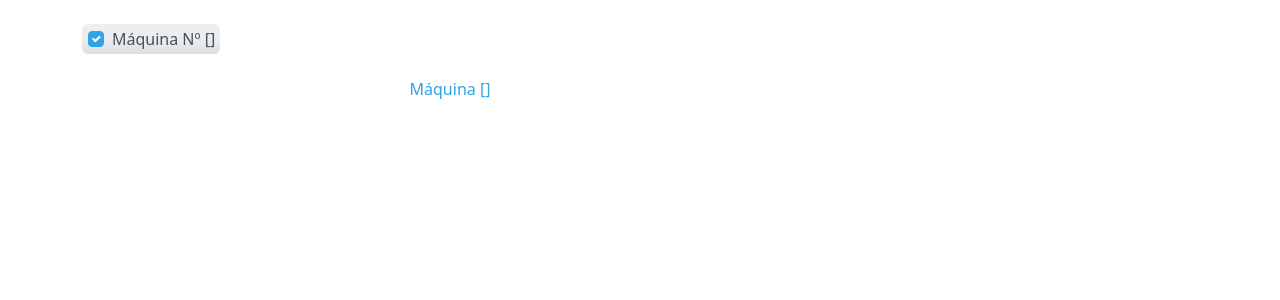
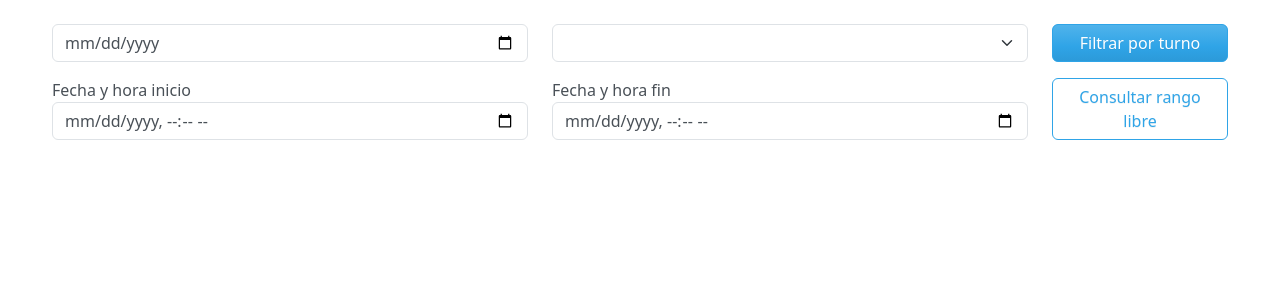
Before and after one commit to raikot365/flask-dashboard, a Flask app: template app/templates/maquinas.html in a window 1280 px wide. Shown: the part 56-356 px from the top of the page. Run offline with Flask 3, Linux system fonts and the light colour scheme; the template is opened without the code that fills it: most values are stand-ins (such as "Sample title", 1, 10 or a date in 2020); some libraries are stand-ins or nearby versions.

Commit message:
agregado de barras de busqueda en pantalla de maquinas
- filtrado por turno o fecha/hora de inicio y fin sin recarga de la pantalla de series temporales
- se agrego nueva api para no tener que renderizar la pagina completa
- arreglo menor de bugs y textos en las diferente pantallas

```diff
--- a/app/app.py
+++ b/app/app.py
@@ -464,12 +464,77 @@ def maquinas():
     return render_template(
         "maquinas.html",
         maquinas=maquinas,
-        # Pasa ambos pares de parámetros (uno de los dos estará vacío)
-        date=args.get("date", ""),
-        turno=args.get("turno", ""),
-        start=start_str or "",
-        end=end_str or ""
+        initial_date=args.get("date", ""),
+        initial_turno=args.get("turno", ""),
+        initial_start=start_str or "",
+        initial_end=end_str or ""
     )
+
+# --------------------------------------------------------------------------
+# API: obtener lista de máquinas para un intervalo (JSON)
+# --------------------------------------------------------------------------
+@app.route("/api/maquinas")
+@require_login
+def api_maquinas():
+    eng = get_engine()
+    args = request.args
+
+    # Modo rango libre
+    if "start" in args and "end" in args:
+        try:
+            start = datetime.fromisoformat(args["start"])
+            end   = datetime.fromisoformat(args["end"])
+        except ValueError:
+            abort(400, "Formato de fecha/hora inválido")
+
+        if start.tzinfo is None:
+            start = argentina_tz.localize(start)
+        if end.tzinfo is None:
+            end = argentina_tz.localize(end)
+
+        label = f"{start.strftime('%Y-%m-%d %H:%M')} \u2192 {end.strftime('%Y-%m-%d %H:%M')}"
+
+    else:
+        # Modo fecha+turno (necesita 'date' y 'turno')
+        selected_date = args.get("date")
+        selected_turno = args.get("turno")
+        shifts = {
+            'TM': ("07:00:00", "15:00:00"),
+            'TT': ("15:00:00", "23:00:00"),
+            'TN': ("23:00:00", "07:00:00")
+        }
+
+        if not selected_date or not selected_turno or selected_turno not in shifts:
+            abort(400, "Faltan fecha y turno válidos")
+
+        d = datetime.strptime(selected_date, "%Y-%m-%d").date()
+        start_naive = datetime.combine(d, datetime.strptime(shifts[selected_turno][0], "%H:%M:%S").time())
+        end_day = d + timedelta(days=1) if selected_turno == 'TN' else d
+        end_naive = datetime.combine(end_day, datetime.strptime(shifts[selected_turno][1], "%H:%M:%S").time())
+
+        start = argentina_tz.localize(start_naive)
+        end = argentina_tz.localize(end_naive)
+        label = f"{selected_date} - Turno {selected_turno}"
+
+    # Consulta máquinas distintas en el intervalo
+    with eng.connect() as conn:
+        rows = conn.execute(
+            text("""
+                SELECT DISTINCT m
+                FROM registros
+                WHERE time >= :s AND time < :e
+                ORDER BY m
+            """), {"s": start, "e": end}
+        ).fetchall()
+
+    maquinas = [r[0] for r in rows]
+
+    return jsonify({
+        "maquinas": maquinas,
+        "start": start.isoformat(),
+        "end": end.isoformat(),
+        "label": label
+    })
 
 # --------------------------------------------------------------------------
 # Exportar vista a Excel
--- a/app/templates/layout.html
+++ b/app/templates/layout.html
@@ -19,7 +19,7 @@
         <i class="bi bi-kanban-fill"></i> Vista temporal
       </button>
       {% elif request.endpoint == 'maquinas' %}
-        <a id="navTortasBtn" class="btn btn-outline-light ms-3" title="Volver a la vista de tortas">
+        <a id="navTortasBtn" class="btn btn-outline-light ms-3" title="Volver a la vista de tortas" href="{{ url_for('index') }}">
           <i class="bi bi-pie-chart-fill"></i> Vista tortas
         </a>
       {% endif %}
--- a/app/templates/maquina.html
+++ b/app/templates/maquina.html
@@ -90,7 +90,7 @@
       } else if (date && turno) {
           apiUrl += `date=${date}&turno=${turno}`;
           volverUrl += `date=${date}&turno=${turno}`;
-          chartTitle += ` - Fecha ${date} - Turno ${turno}`;
+          chartTitle += ` - Fecha ${date} - ${turno}`;
       } else {
           alert('Faltan parámetros de fecha y hora o turno');
           return;
--- a/app/templates/maquinas.html
+++ b/app/templates/maquinas.html
@@ -1,5 +1,43 @@
 {% extends "layout.html" %}
 {% block body %}
+
+<div class="container my-4" style="max-width: 1200px;">
+    <div class="row mb-3">
+        <div class="col-md-5">
+            <input type="date" id="datePicker" class="form-control" value="{{ initial_date }}">
+        </div>
+        <div class="col-md-5">
+            <select id="turnoSelect" class="form-select">
+                <option value="TM" {% if initial_turno == 'TM' %}selected{% endif %}>Mañana (7-15hs)</option>
+                <option value="TT" {% if initial_turno == 'TT' %}selected{% endif %}>Tarde (15-23hs)</option>
+                <option value="TN" {% if initial_turno == 'TN' %}selected{% endif %}>Noche (23-7hs)</option>
+            </select>
+        </div>
+        <div class="col-md-2">
+            <button id="filterBtn" class="btn btn-primary w-100">Filtrar por turno</button>
+        </div>
+
+    </div>
+
+    <div class="row mb-3">
+        <div class="col-md-5">
+            <label for="startDate" style="margin-right: 5px;">Fecha y hora inicio</label>
+            {# Modificado: Usar default('') para que sea una cadena vacía si initial_start es None #}
+            <input type="datetime-local" id="startDate" class="form-control" value="{{ initial_start | default('') }}">
+        </div>
+        <div class="col-md-5">
+            <label for="endDate" style="margin-right: 5px;">Fecha y hora fin</label>
+            {# Modificado: Usar default('') para que sea una cadena vacía si initial_end es None #}
+            <input type="datetime-local" id="endDate" class="form-control" value="{{ initial_end | default('') }}">
+        </div>
+        <div class="col-md-2 d-flex align-items-end">
+            <button id="customRangeBtn" class="btn btn-outline-primary w-100">Consultar rango libre</button>
+        </div>
+    </div>
+
+    <div class="row" id="chartsContainer"></div>
+</div>
+
 <div class="container mt-4">
   <div id="checkboxes-maquinas" class="d-flex flex-wrap gap-2 mb-4">
     {% for m in maquinas %}
@@ -41,7 +79,7 @@
 <script src="https://cdn.jsdelivr.net/npm/chartjs-adapter-date-fns@3.0.0"></script> -->
 
 <script>
-  // --- Helpers ---------------------------------------------------------
+  /* ---------- Helpers (idénticos) ---------- */
 function toHOUR(x) {
   const d = (x instanceof Date) ? x : new Date(typeof x === 'number' ? x : Date.parse(x));
   let hh = d.getUTCHours();
@@ -49,11 +87,10 @@
   const ampm = hh >= 12 ? 'pm' : 'am';
   hh = hh % 12 || 12;
   hh = String(hh).padStart(2, '0');
-      return `${hh}:${mm} ${ampm}     `;
+  return `${hh}:${mm} ${ampm}`;
 }
-
 function toDATE(x) {
-      const d = (x instanceof Date) ? x : new Date(typeof x === 'number' ? x : Date.parse(x));
+  const d = (x instanceof Date) ? d = x : new Date(typeof x === 'number' ? x : Date.parse(x));
   const dd = String(d.getUTCDate()).padStart(2,'0');
   const mo = String(d.getUTCMonth()+1).padStart(2,'0');
   const yy = d.getUTCFullYear();
@@ -65,7 +102,6 @@
   hh = String(hh).padStart(2,'0');
   return `${dd}/${mo}/${yy} ${hh}:${mm}:${ss} ${ampm}`;
 }
-
 function formatFull(d) {
   const dd = String(d.getUTCDate()).padStart(2,'0');
   const mo = String(d.getUTCMonth()+1).padStart(2,'0');
@@ -75,38 +111,138 @@
   const ss = String(d.getUTCSeconds()).padStart(2,'0');
   return `${dd}/${mo}/${yy} ${hh}:${mm}:${ss}`;
 }
-  // -------------------------------------------------------------------------
+/* ----------------------------------------- */
 
-  const maquinas = {{ maquinas|tojson|safe }};
 
-  function toggleMaquina(m) {
-    const block = document.getElementById(`maquina-block-${m}`);
-    const chk   = document.getElementById(`check-${m}`);
-    block.style.display = chk.checked ? '' : 'none';
+/* Valores que el servidor puede haber inyectado (si existen) — se usan como fallback */
+const JINJA_initial_date  = {{ initial_date | default('') | tojson }};
+const JINJA_initial_turno = {{ initial_turno | default('') | tojson }};
+const JINJA_initial_start = {{ initial_start | default('') | tojson }};
+const JINJA_initial_end   = {{ initial_end | default('') | tojson }};
+
+/* Lista actual de máquinas — inicialmente la que Jinja inyectó (si la inyectó) */
+let currentMachines = {{ maquinas | tojson | safe }};
+
+function getParamsFromControls() {
+  return {
+    date: document.getElementById('datePicker')?.value || "",
+    turno: document.getElementById('turnoSelect')?.value || "",
+    start: document.getElementById('startDate')?.value || "",
+    end: document.getElementById('endDate')?.value || ""
+  };
 }
 
-  async function fetchAndRender(m) {
-    const urlParams = new URLSearchParams(window.location.search);
-    const date  = urlParams.get('date');
-    const turno = urlParams.get('turno');
-    const start = urlParams.get('start');
-    const end   = urlParams.get('end');
+function updateURL(params) {
+  const ps = new URLSearchParams();
+  if (params.start && params.end) {
+    ps.set('start', params.start);
+    ps.set('end', params.end);
+  } else if (params.date && params.turno) {
+    ps.set('date', params.date);
+    ps.set('turno', params.turno);
+  }
+  const qs = ps.toString();
+  const newUrl = qs ? `${location.pathname}?${qs}` : location.pathname;
+  history.replaceState(null, '', newUrl);
 
+  // <-- cambio importante: navTortas debe apuntar al INDEX (/) con los mismos params,
+  // NO a la ruta actual (location.pathname).
+  const btn = document.getElementById('navTortasBtn');
+  if (btn) {
+    const indexHref = qs ? `/?${qs}` : '/';
+    btn.setAttribute('href', indexHref);
+  }
+}
+
+/* API: pedir lista de máquinas */
+async function fetchMachines(params) {
+  let qs = "";
+  if (params.start && params.end) {
+    qs = `?start=${encodeURIComponent(params.start)}&end=${encodeURIComponent(params.end)}`;
+  } else if (params.date && params.turno) {
+    qs = `?date=${encodeURIComponent(params.date)}&turno=${encodeURIComponent(params.turno)}`;
+  } else {
+    return { maquinas: [], start: null, end: null, label: "" };
+  }
+  const res = await fetch(`/api/maquinas${qs}`);
+  if (!res.ok) throw new Error('Error al obtener máquinas');
+  return await res.json();
+}
+
+/* Render DOM: checkboxes + bloques */
+function renderMachineBlocks(maquinas) {
+  const boxes = document.getElementById('checkboxes-maquinas');
+  const list  = document.getElementById('maquinas-list');
+  boxes.innerHTML = '';
+  list.innerHTML = '';
+
+  maquinas.forEach(m => {
+    // checkbox wrapper
+    const chkWrapper = document.createElement('div');
+    chkWrapper.className = "form-check btn-secondary";
+    chkWrapper.style = "padding:3px 5px 3px 30px; border-radius:6px; margin-right:6px;";
+
+    const input = document.createElement('input');
+    input.className = "form-check-input";
+    input.type = "checkbox";
+    input.id = `check-${m}`;
+    input.checked = true;
+
+    // SOLO toggle visual — NO dispara fetch
+    input.addEventListener('change', () => {
+      const block = document.getElementById(`maquina-block-${m}`);
+      if (block) block.style.display = input.checked ? '' : 'none';
+    });
+
+    const label = document.createElement('label');
+    label.className = "form-check-label";
+    label.htmlFor = `check-${m}`;
+    label.textContent = ` Máquina Nº ${m}`;
+
+    chkWrapper.appendChild(input);
+    chkWrapper.appendChild(label);
+    boxes.appendChild(chkWrapper);
+
+    // bloque de maquina
+    const block = document.createElement('div');
+    block.className = "maquina-block mb-5";
+    block.id = `maquina-block-${m}`;
+    block.innerHTML = `
+      <div class="row align-items-start">
+        <div class="col-md-8">
+          <h6 class="text-center">Máquina ${m}</h6>
+          <canvas id="chart-${m}" height="100"></canvas>
+        </div>
+        <div class="col-md-4">
+          <div id="resumen-${m}"></div>
+        </div>
+      </div>
+    `;
+    list.appendChild(block);
+  });
+}
+
+/* Fetch y render de un gráfico individual */
+async function fetchAndRender(m, params) {
   let apiUrl;
-    if (start && end) {
-      apiUrl = `/api/maquina/${m}?start=${encodeURIComponent(start)}&end=${encodeURIComponent(end)}`;
-    } else if (date && turno) {
-      apiUrl = `/api/maquina/${m}?date=${encodeURIComponent(date)}&turno=${encodeURIComponent(turno)}`;
-    } else return;
+  if (params.start && params.end) {
+    apiUrl = `/api/maquina/${m}?start=${encodeURIComponent(params.start)}&end=${encodeURIComponent(params.end)}`;
+  } else if (params.date && params.turno) {
+    apiUrl = `/api/maquina/${m}?date=${encodeURIComponent(params.date)}&turno=${encodeURIComponent(params.turno)}`;
+  } else {
+    const parent = document.getElementById(`chart-${m}`)?.parentElement;
+    if (parent) parent.innerHTML = '<p class="text-center text-muted">Seleccione una fecha/turno o un rango.</p>';
+    return;
+  }
 
   const res = await fetch(apiUrl);
   const parent = document.getElementById(`chart-${m}`).parentElement;
   if (!res.ok) { parent.innerHTML='<p class="text-center text-muted">Error al obtener datos.</p>'; return; }
 
-    const { data } = await res.json();
+  const payload = await res.json();
+  const data = payload.data || [];
   if (!data || data.length===0) { parent.innerHTML='<p class="text-center text-muted">No hay datos.</p>'; return; }
 
-    // Normalizamos todas las fechas a UTC como timestamps numéricos
   const timesUTC = data.map(d => {
     const dt = new Date(d.time);
     return Date.UTC(
@@ -133,6 +269,8 @@
   const ctx = document.getElementById(`chart-${m}`).getContext('2d');
   if (Chart.getChart(ctx)) Chart.getChart(ctx).destroy();
 
+  const titleText = (params.start && params.end) ? `Máquina ${m} - ${params.start} → ${params.end}` : `Máquina ${m} - ${params.date} - ${params.turno}`;
+
   new Chart(ctx, {
     type:'line',
     data:{ datasets },
@@ -140,7 +278,7 @@
       adapters:{ date:{ zone:'utc' } },
       interaction:{ mode:'index', intersect:false },
       plugins:{
-          title:{ display:true, text: start&&end?`Máquina ${m} — ${start} → ${end}`:`Máquina ${m} — ${date} - ${turno}` },
+        title:{ display:true, text: titleText },
         tooltip:{ callbacks:{
           title: items => toDATE(items[0]?.parsed?.x ?? items[0]?.raw?.x ?? items[0]?.label),
           label: ctx => { const y=ctx.parsed.y; if(y===1) return 'Encendida'; if(y===0.8) return 'Produciendo'; return 'Apagada'; }
@@ -183,206 +321,98 @@
   `;
 }
 
-  window.addEventListener('DOMContentLoaded', () => { maquinas.forEach(m => fetchAndRender(m)); });
-
-  document.addEventListener('DOMContentLoaded', () => {
-    const btn = document.getElementById('navTortasBtn');
-    if (btn) {
-      const urlParams = new URLSearchParams(window.location.search);
-      const date  = urlParams.get('date');
-      const turno = urlParams.get('turno');
-      const start = urlParams.get('start');
-      const end   = urlParams.get('end');
-      let href;
-
-      if (start && end) {
-        href = `/?start=${encodeURIComponent(start)}&end=${encodeURIComponent(end)}`;
-      } else if (date && turno) {
-        href = `/?date=${encodeURIComponent(date)}&turno=${encodeURIComponent(turno)}`;
-      } else {
-        href = '/';
+/* updateAllCharts: pide máquinas y pinta (se ejecuta solo con botón o en carga inicial si hay parámetros) */
+async function updateAllCharts() {
+  try {
+    const params = getParamsFromControls();
+    const meta = await fetchMachines(params);
+    currentMachines = meta.maquinas || [];
+    renderMachineBlocks(currentMachines);
+    updateURL(params);
+    currentMachines.forEach(m => {
+      const chk = document.getElementById(`check-${m}`);
+      if (!chk || !chk.checked) return;
+      fetchAndRender(m, params).catch(err => {
+        console.error("Error fetchAndRender:", err);
+        const parent = document.getElementById(`chart-${m}`)?.parentElement;
+        if (parent) parent.innerHTML = '<p class="text-center text-muted">Error al obtener datos.</p>';
+      });
+    });
+  } catch (err) {
+    console.error("Error updateAllCharts:", err);
+  }
 }
 
-      btn.setAttribute('href', href);
+/* ------------------ Inicialización (DOMContentLoaded) ------------------ */
+window.addEventListener('DOMContentLoaded', () => {
+  // 1) Leer parámetros desde la URL (preservar en caso de F5 o venir desde index)
+  const urlParams = new URLSearchParams(window.location.search);
+  const url_date  = urlParams.get('date');    // null si no está
+  const url_turno = urlParams.get('turno');
+  const url_start = urlParams.get('start');
+  const url_end   = urlParams.get('end');
+
+  // 2) Decidir valores efectivos: preferir los de la URL, si no están usar los inyectados por Jinja
+  const effective_date  = (url_date !== null) ? url_date : (JINJA_initial_date || "");
+  const effective_turno = (url_turno !== null) ? url_turno : (JINJA_initial_turno || "");
+  const effective_start = (url_start !== null) ? url_start : (JINJA_initial_start || "");
+  const effective_end   = (url_end !== null) ? url_end : (JINJA_initial_end || "");
+
+  // 3) Escribir esos valores en los inputs DOM (si existen)
+  const datePicker = document.getElementById('datePicker');
+  const turnoSelect = document.getElementById('turnoSelect');
+  const startDate = document.getElementById('startDate');
+  const endDate = document.getElementById('endDate');
+
+  if (datePicker) datePicker.value = effective_date;
+  if (turnoSelect) turnoSelect.value = effective_turno;
+  if (startDate) startDate.value = effective_start;
+  if (endDate) endDate.value = effective_end;
+
+  // 4) Si hay parámetros válidos (start+end) o (date+turno), hacer carga inicial automática.
+  const hasRange = effective_start !== "" && effective_end !== "";
+  const hasTurn  = effective_date !== "" && effective_turno !== "";
+  if (hasRange || hasTurn) {
+    // solo en este caso hacemos la carga inicial automática (útil para F5 y para venir desde index)
+    updateAllCharts();
+  } else {
+    // No hay parámetros: dejamos la UI lista para que el usuario presione los botones.
+    // Opcional: podemos renderizar una ayuda visual:
+    const boxes = document.getElementById('checkboxes-maquinas');
+    const list  = document.getElementById('maquinas-list');
+    if (boxes) boxes.innerHTML = '';
+    if (list) list.innerHTML = '<div class="alert alert-info">Seleccione un turno+fecha o un rango y presione "Filtrar" o "Consultar rango libre".</div>';
+  }
+
+  /* ---------- Botones: solo estos disparan updateAllCharts ---------- */
+  const filterBtn = document.getElementById('filterBtn');
+  const customRangeBtn = document.getElementById('customRangeBtn');
+
+  if (filterBtn) {
+    filterBtn.addEventListener('click', (evt) => {
+      evt.preventDefault();
+      const date = datePicker?.value;
+      const turno = turnoSelect?.value;
+      if (!date || !turno) return;
+      // limpiar start/end para forzar modo turno
+      if (startDate) startDate.value = "";
+      if (endDate) endDate.value = "";
+      updateAllCharts();
+    });
+  }
+
+  if (customRangeBtn) {
+    customRangeBtn.addEventListener('click', (evt) => {
+      evt.preventDefault();
+      const start = startDate?.value;
+      const end   = endDate?.value;
+      if (!start || !end) return;
+      // limpiar date para forzar modo rango libre
+      if (datePicker) datePicker.value = "";
+      updateAllCharts();
+    });
   }
 });
+/* --------------------------------------------------------------------- */
 </script>
-
-<!-- <script>
-  const urlParams = new URLSearchParams(window.location.search);
-  const date  = urlParams.get('date');
-  const turno = urlParams.get('turno');
-  const start = urlParams.get('start');
-  const end   = urlParams.get('end');
-  const maquinas = {{ maquinas|tojson|safe }};
-
-  function toggleMaquina(m) {
-    const block = document.getElementById(`maquina-block-${m}`);
-    const chk   = document.getElementById(`check-${m}`);
-    block.style.display = chk.checked ? '' : 'none';
-  }
-
-  async function fetchAndRender(m) {
-    let apiUrl;
-    if (start && end) {
-      apiUrl = `/api/maquina/${m}?start=${encodeURIComponent(start)}&end=${encodeURIComponent(end)}`;
-    } else if (date && turno) {
-      apiUrl = `/api/maquina/${m}?date=${encodeURIComponent(date)}&turno=${encodeURIComponent(turno)}`;
-    } else {
-      return;
-    }
-
-    const res = await fetch(apiUrl);
-    const parent = document.getElementById(`chart-${m}`).parentElement;
-    if (!res.ok) {
-      parent.innerHTML = '<p class="text-center text-muted">Error al obtener datos.</p>';
-      return;
-    }
-
-    const { data } = await res.json();
-    if (!data || data.length === 0) {
-      parent.innerHTML = '<p class="text-center text-muted">No hay datos.</p>';
-      return;
-    }
-
-    // Prepara series
-    const times = data.map(d => new Date(d.time));
-    const mOn   = data.map(d => d.mOn);
-    const mWo   = data.map(d => d.mWo);
-    const fullH = 1;
-    const datasets = [
-      {
-        label: 'Fondo Encendida sin producir',
-        data: data.map(d => ({ x: new Date(d.time),
-                               y: d.mOn===1 && d.mWo===0 ? fullH : 0 })),
-        backgroundColor: 'rgba(255, 0, 0, 0.2)',
-        borderColor: 'transparent', fill:'origin',
-        stepped:true, pointRadius:0, order:2
-      },
-      {
-        label: 'Fondo Produciendo',
-        data: data.map(d => ({ x: new Date(d.time),
-                               y: d.mOn===1 && d.mWo===1 ? fullH : 0 })),
-        backgroundColor: 'rgba(0,128,0,0.2)',
-        borderColor: 'transparent', fill:'origin',
-        stepped:true, pointRadius:0, order:1
-      },
-      {
-        label: 'Encendida',
-        data: times.map((t,i)=>({x:t,y: mOn[i]===1?1:0})),
-        stepped:true, borderColor:'#4caf50', pointRadius:0, order:0
-      },
-      {
-        label: 'Produciendo',
-        data: times.map((t,i)=>({x:t,y: mWo[i]===1?0.8:0})),
-        stepped:true, borderColor:'#2196f3', pointRadius:0, order:0
-      }
-    ];
-
-    const ctx = document.getElementById(`chart-${m}`).getContext('2d');
-    if (Chart.getChart(ctx)) Chart.getChart(ctx).destroy();
-
-    new Chart(ctx, {
-      type: 'line',
-      data: { datasets },
-      options: {
-        interaction: { mode: 'index', intersect: false },
-        plugins: {
-          title: {
-            display: true,
-            text: start && end
-              ? `Máquina ${m} — ${start} → ${end}`
-              : `Máquina ${m} — ${date} - ${turno}`
-          },
-          tooltip: {
-            callbacks: {
-              label: ctx => {
-                const y = ctx.parsed.y;
-                if (y === 1)   return 'Encendida';
-                if (y === 0.8) return 'Produciendo';
-                return 'Apagada';
-              }
-            }
-          },
-          legend: {
-            labels: {
-              filter: item => !item.text.startsWith('Fondo ')
-            }
-          }
-        },
-        scales: {
-          x: {
-            type:'time', time:{unit:'hour',displayFormats:{hour:'HH:mm'}},
-            ticks:{autoSkip:false,
-              callback:(v,i,ticks)=>new Date(ticks[i].value)
-                .toLocaleTimeString('es-AR',{hour:'2-digit',minute:'2-digit',timeZone: 'UTC'})
-            },//lo que recien cambiamos
-            title:{display:true,text:'Hora'}
-          },
-          y: {
-            min:0, max:1.1,
-            ticks:{callback:v=>{
-              if      (v===1)   return 'Encendida';
-              else if (v===0.8) return 'Produciendo';
-              else if (v===0)   return 'Apagada';
-              else return '';
-            }},
-            title:{display:true,text:'Estado'}
-          }
-        }
-      }
-    });
-
-    // Resumen textual
-    const resumen = { apagada:0, encendida:0, produciendo:0 };
-    data.forEach(d=>{
-      if      (d.mOn===0)        resumen.apagada++;
-      else if (d.mWo===1)        resumen.produciendo++;
-      else                        resumen.encendida++;
-    });
-    const total = data.length, totalMin = total*3;
-    const lineHTML = (n,v)=>{
-      const mins = v*3, pct = ((mins/totalMin)*100).toFixed(1);
-      return `<strong>${n}</strong>: ${mins} min (${pct}%)`;
-    };
-    const t0 = times[0].toLocaleString('es-AR',{dateStyle:'short',timeStyle:'medium',    timeZone: 'UTC'});
-    const t1 = times[total-1].toLocaleString('es-AR',{dateStyle:'short',timeStyle:'medium',     timeZone: 'UTC'});
-    document.getElementById(`resumen-${m}`).innerHTML = `
-      <div class="alert alert-light mt-2">
-        ${lineHTML('Produciendo',   resumen.produciendo)}<br>
-        ${lineHTML('Encendida sin producir', resumen.encendida)}<br>
-        ${lineHTML('Apagada',       resumen.apagada)}<br>
-        <strong>Inicio:</strong> ${t0}<br>
-        <strong>Fin:</strong> ${t1}<br>
-        <strong># muestras:</strong> ${total}
-      </div>
-    `;
-  }
-
-  window.addEventListener('DOMContentLoaded', () => {
-    maquinas.forEach(m => fetchAndRender(m));
-  });
-
-  document.addEventListener('DOMContentLoaded', () => {
-    const btn = document.getElementById('navTortasBtn');
-    if (btn) {
-      const urlParams = new URLSearchParams(window.location.search);
-      const date  = urlParams.get('date');
-      const turno = urlParams.get('turno');
-      const start = urlParams.get('start');
-      const end   = urlParams.get('end');
-      let href;
-
-      if (start && end) {
-        href = `/?start=${encodeURIComponent(start)}&end=${encodeURIComponent(end)}`;
-      } else if (date && turno) {
-        href = `/?date=${encodeURIComponent(date)}&turno=${encodeURIComponent(turno)}`;
-      } else {
-        href = '/';
-      }
-
-      btn.setAttribute('href', href);
-    }
-  });
-</script> -->
 {% endblock %}
```
Lines whose indentation alone changed are shown as unchanged.
